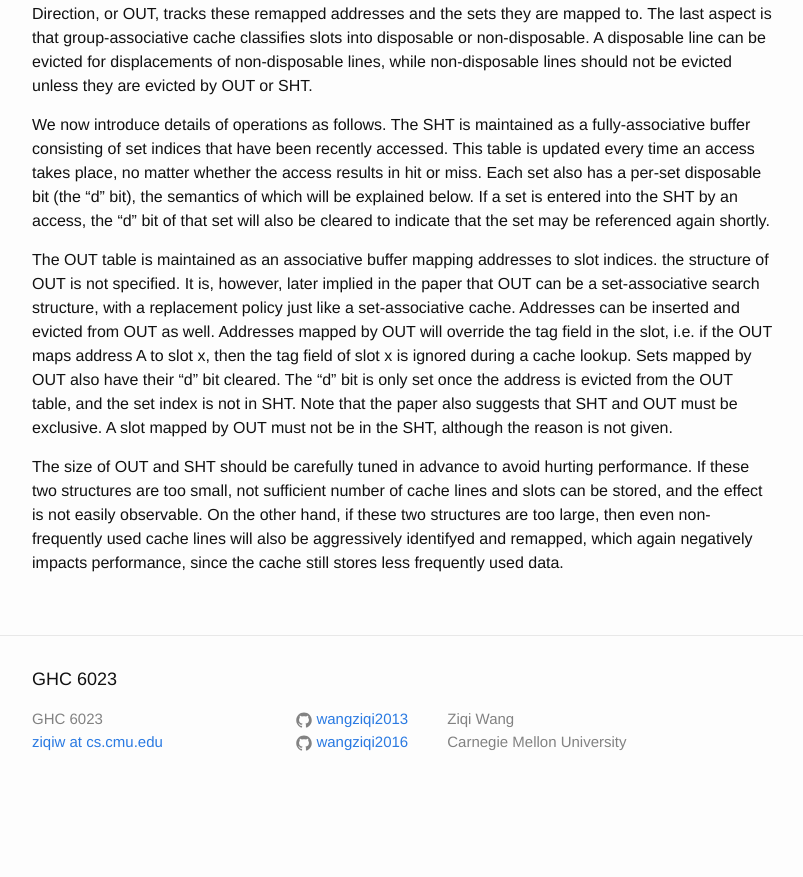
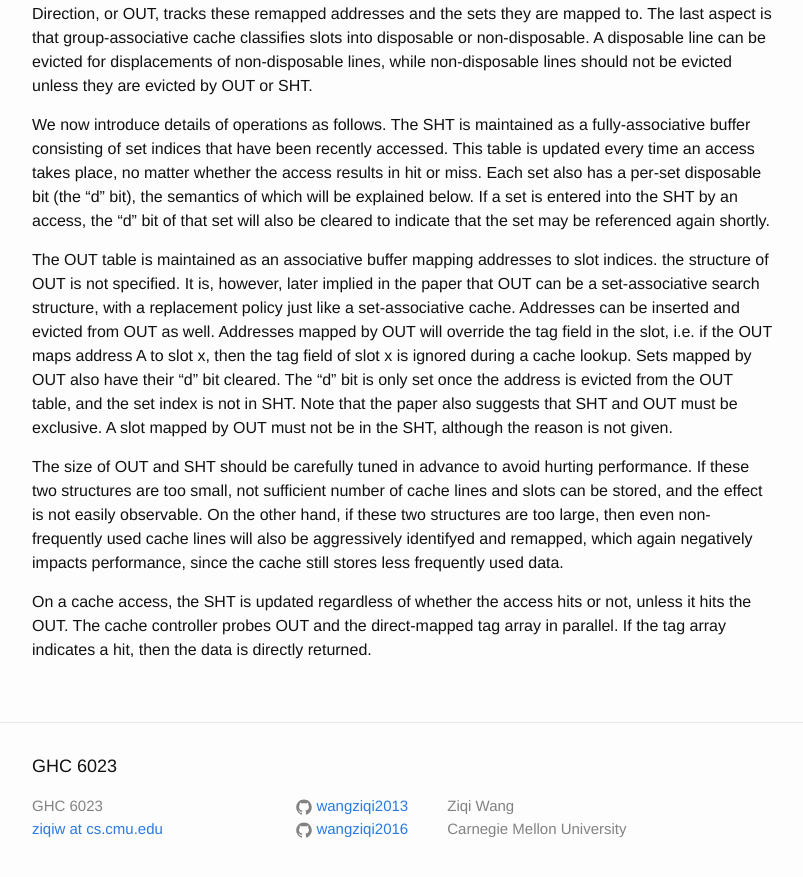
Before and after one commit to wangziqi2013/wangziqi2013.github.io, a Jekyll site: the page built from _posts/2020-05-30-group-associative-cache.markdown, in a window 1280 px wide and 900 px high, scrolled down 1048 px. Shown: the top 877 px of the window, without its empty margins (238-1041 px from the left). Built offline with Jekyll 4.4.1, drawn with Linux system fonts in a browser that asks for light colours; before the commit the page ends 1861 px from its top, so only the background shows below that.

Commit message:
Adding read

```diff
--- a/_posts/2020-05-30-group-associative-cache.markdown
+++ b/_posts/2020-05-30-group-associative-cache.markdown
@@ -58,3 +58,7 @@ too small, not sufficient number of cache lines and slots can be stored, and the
 On the other hand, if these two structures are too large, then even non-frequently used cache lines will also be
 aggressively identifyed and remapped, which again negatively impacts performance, since the cache still stores less
 frequently used data.
+
+On a cache access, the SHT is updated regardless of whether the access hits or not, unless it hits the OUT.
+The cache controller probes OUT and the direct-mapped tag array in parallel. If the tag array indicates a hit, then
+the data is directly returned.
```
